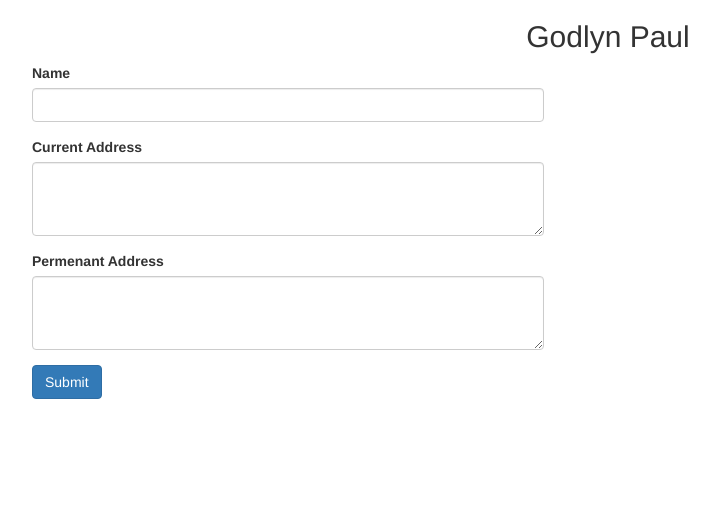
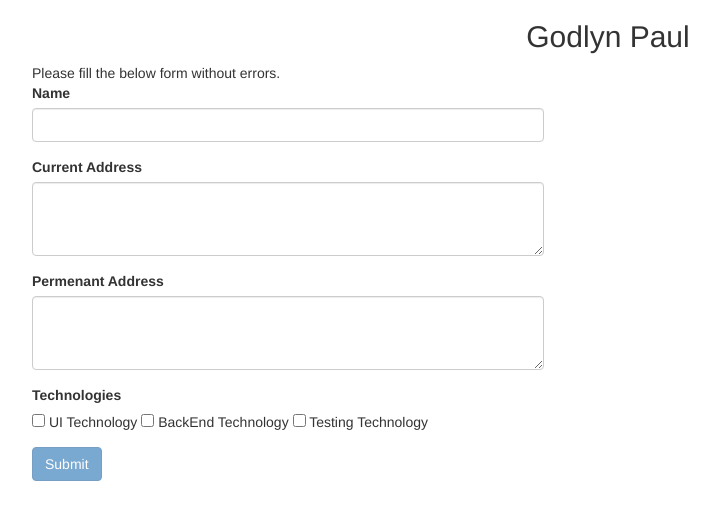
Before and after one commit to GodlynPaul/gain-angular-plus, an Angular app: page / in a window 1280 px wide. Shown: the top 520 px of the page, without its empty margins (32-751 px from the left). Built offline with nearby package versions, Linux system fonts and the light colour scheme.

Commit message:
ngFormGroup, Checkbox and Dynamic buttons

```diff
--- a/src/app/emp-registration/emp-registration.component.html
+++ b/src/app/emp-registration/emp-registration.component.html
@@ -1,5 +1,9 @@
 <form #empRegForm="ngForm" (ngSubmit)="empRegFormSave(empRegForm)">
-
+	<div ngModelGroup="empreggroup"  #empreggroup="ngModelGroup">
+		<div *ngIf="!empreggroup.valid">
+			<!-- Validation performed based on the ngModelGroup -->
+			Please fill the below form without errors.
+		</div>
 		<div class="form-group">
 			<label for="empName"> Name </label>
 			<input id="empName" type="text" class="form-control"
@@ -13,16 +17,23 @@
 				</div>
 			</div>
 		</div>
-
 		<div class="form-group">
 			<label for="curAdress">Current Address</label>
-		<textarea ngModel name="curAddress" rows="3" cols="50" class="form-control"> </textarea>
+			<textarea ngModel name="curAddress" rows="3" cols="50" class="form-control" required> </textarea>
 		</div>
-
 		<div class="form-group">
 			<label for="perAddress">Permenant Address</label>
-		<textarea ngModel name="perAddress" rows="3" cols="50" class="form-control"></textarea>
+			<textarea ngModel name="perAddress" rows="3" cols="50" class="form-control" required></textarea>
 		</div>
-
-	<button class="btn btn-primary">Submit</button>
+		<div class="form-group">
+			<label >Technologies</label>
+			<div>
+				<input type="checkbox" ngModel name="uiTech"> UI Technology
+				<input type="checkbox" ngModel name="backEndTech"> BackEnd Technology
+				<input type="checkbox" ngModel name="tester"> Testing Technology
+			</div>
+		</div>
+		<button class="btn btn-primary" [disabled]="!empRegForm.valid">Submit</button>
+	</div>
+	<!-- {{empRegForm.value|json}} -->
 </form>
--- a/src/app/emp-registration/emp-registration.component.ts
+++ b/src/app/emp-registration/emp-registration.component.ts
@@ -15,7 +15,7 @@ export class EmpRegistrationComponent implements OnInit {
 	}
 	empRegFormSave(formGroup){
 		console.log(formGroup)
-		console.log("Form value accessed using the formGroup: "+ formGroup.value.empName);
+		console.log("Form value accessed using the formGroup: "+ formGroup.value.empreggroup.empName);
 	}
 
 }
```
Lines whose indentation alone changed are shown as unchanged.
